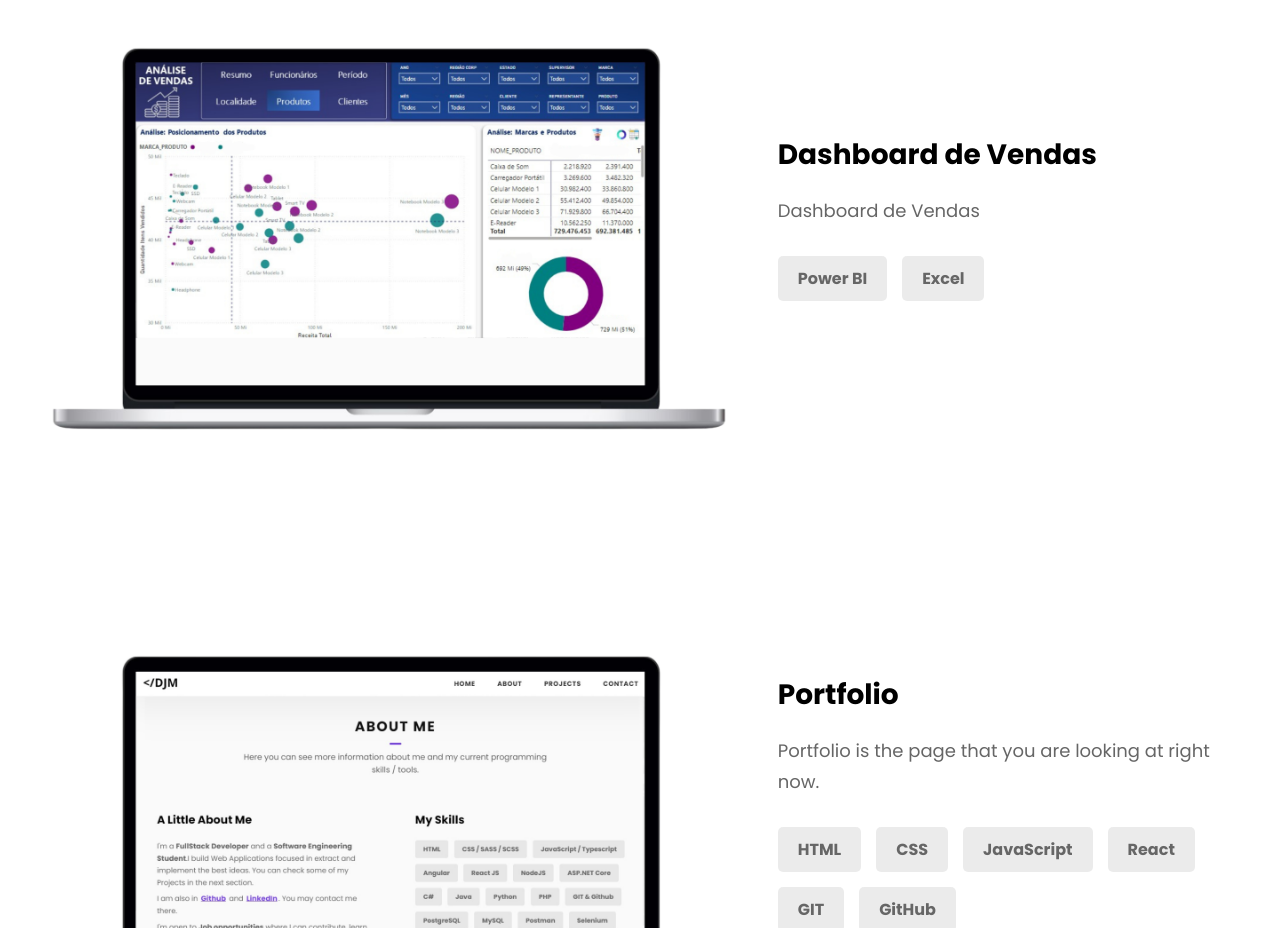
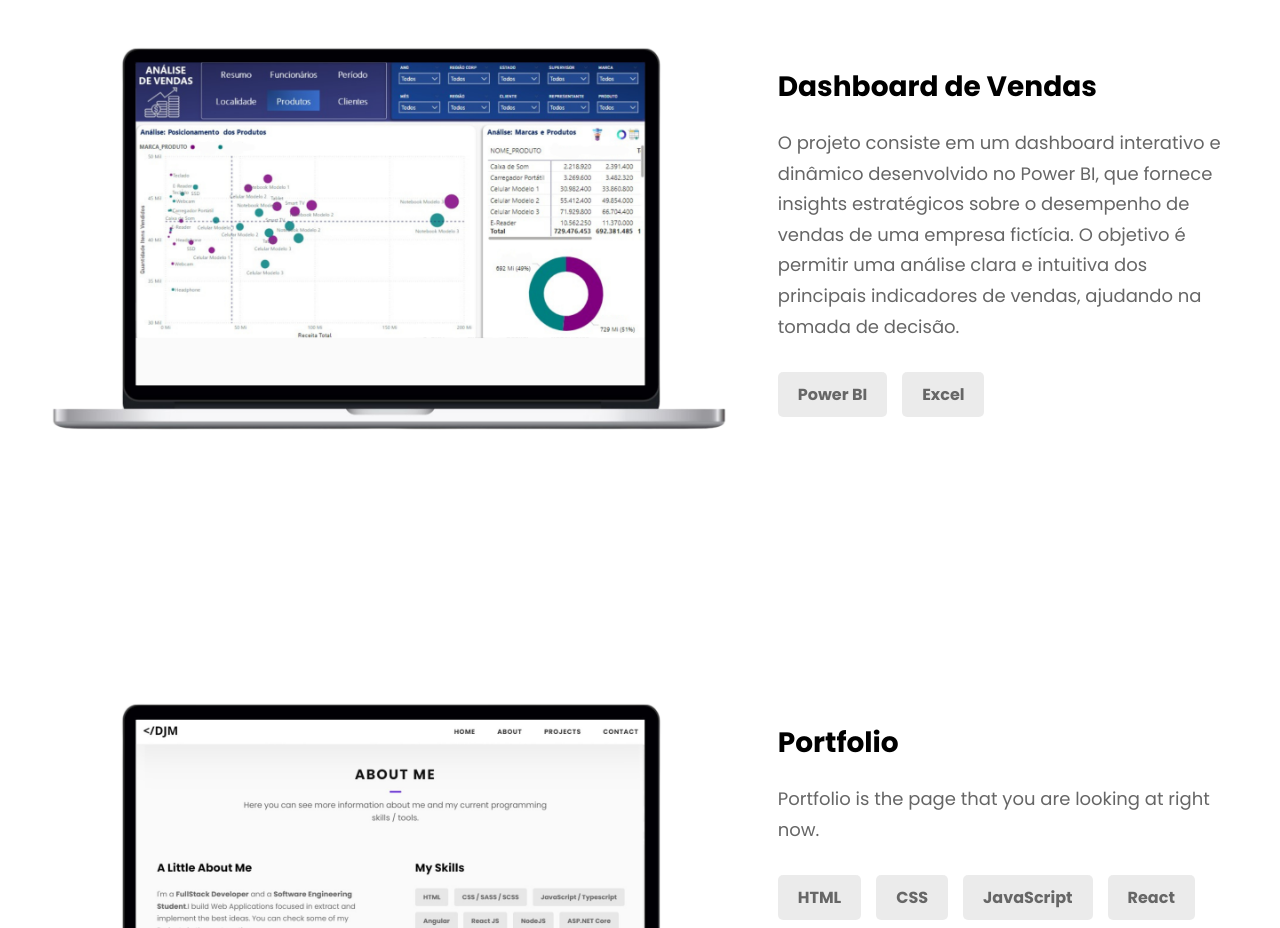
Before and after one commit to Davi-J-Manoel/Portfolio, a React (Vite) app: page / in a window 1280 px wide. Shown: the part 2060-2988 px from the top of the page. Built offline with nearby package versions, Linux system fonts and the light colour scheme.

Commit message:
Update Projects.jsx

```diff
--- a/src/Pages/Projects/Projects.jsx
+++ b/src/Pages/Projects/Projects.jsx
@@ -29,7 +29,7 @@ export default function Projects() {
             <div className={styles.projectsRowContent}>
               <h3 className={styles.projectsRowContentTitle}>Dashboard de Vendas</h3>
               <p className={styles.projectsRowContentDescription}>
-                Dashboard de Vendas
+                O projeto consiste em um dashboard interativo e dinâmico desenvolvido no Power BI, que fornece insights estratégicos sobre o desempenho de vendas de uma empresa fictícia. O objetivo é permitir uma análise clara e intuitiva dos principais indicadores de vendas, ajudando na tomada de decisão.
               </p>
               <div className={styles.skills}>
               <div className={styles.skill}>Power BI</div>
```
